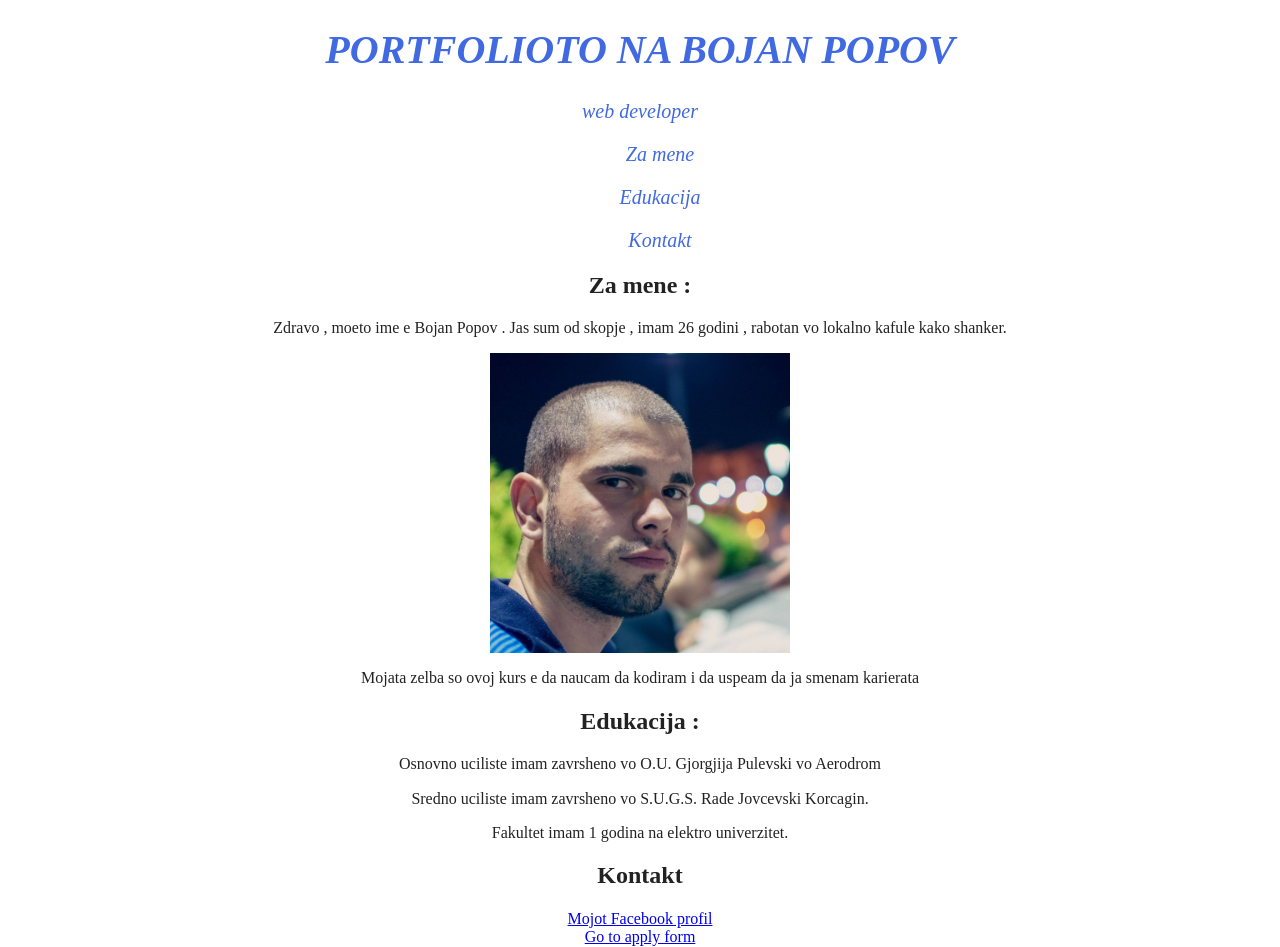
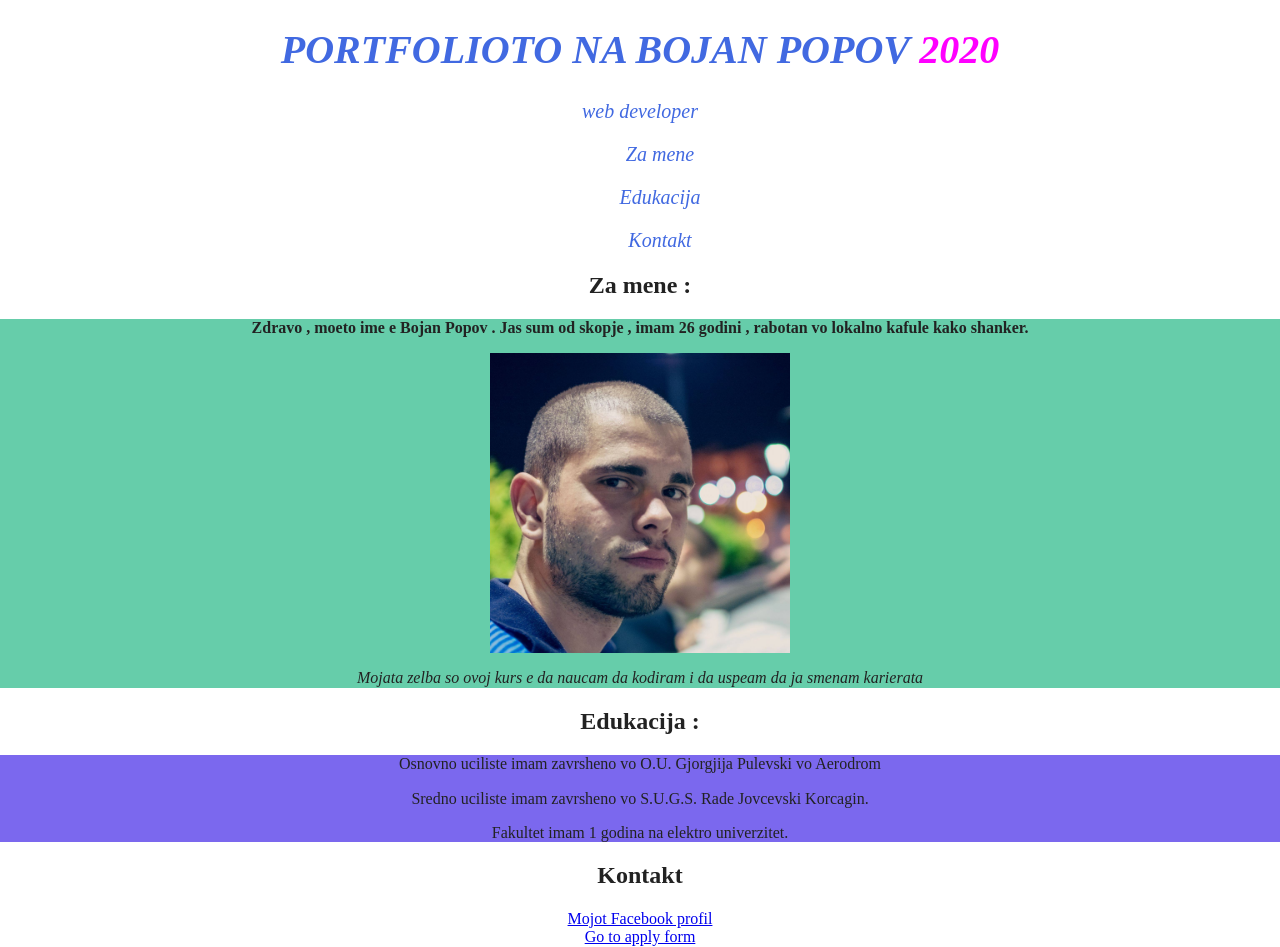
Before and after one commit to bojan-popov/CodeAcademy-, a website built with Parcel: page index.html in a window 1280 px wide. Built offline with nearby package versions, Linux system fonts and the light colour scheme.

Commit message:
learn complex selector

```diff
--- a/css/first.css
+++ b/css/first.css
@@ -1,13 +1,16 @@
+/* selektor */
 header {
   text-align: center;
   color: red;
   font-size: 20px;
   font-style: italic;
 }
+/* id selektor */
 #header-index {
   color: royalblue;
   text-decoration: cyan;
 }
+/* klasen selektor */
 .h1-index {
   text-align: center;
   text-transform: uppercase;
@@ -16,3 +19,28 @@ header {
 pregleduva faljot podocna
 Druga korist e da se komentira del od kodot za da se testira shto bi se slucilo
 shortcut ctrl + ? */
+/* kombinirani selektori */
+h1 .inside {
+  color: magenta;
+}
+#main .para1 {
+  font-weight: bold;
+}
+#main .para2 {
+  font-style: italic;
+}
+main .back1 {
+  background-color: mediumaquamarine;
+}
+main .back2 {
+  background-color: mediumslateblue;
+}
+/* psevdo selektori */
+a:hover {
+  color: red;
+  text-transform: uppercase;
+  font-weight: bold;
+}
+input:required {
+  border: 4px;
+}
--- a/index.html
+++ b/index.html
@@ -26,7 +26,9 @@
     <!-- komentar ctrl + ? -->
     <!-- selektiraj del od kodot pa ctrl + ? komentiras del od kodot  -->
     <header id="header-index">
-      <h1 class="h1-index">Portfolioto na Bojan Popov</h1>
+      <h1 class="h1-index">
+        Portfolioto na Bojan Popov <span class="inside">2020</span>
+      </h1>
       <p>web developer</p>
       <ul style="list-style-type: none;">
         <li>
@@ -40,11 +42,11 @@
         </li>
       </ul>
     </header>
-    <main style="text-align: center;">
+    <main id="main" style="text-align: center;">
       <section>
         <h2>Za mene :</h2>
-        <div>
-          <p>
+        <div class="back1">
+          <p class="para1">
             Zdravo , moeto ime e Bojan Popov . Jas sum od skopje , imam 26
             godini , rabotan vo lokalno kafule kako shanker.
           </p>
@@ -57,7 +59,7 @@
               height="300"
             />
           </div>
-          <p>
+          <p class="para2">
             Mojata zelba so ovoj kurs e da naucam da kodiram i da uspeam da ja
             smenam karierata
           </p>
@@ -67,7 +69,7 @@
         <h2>
           Edukacija :
         </h2>
-        <div>
+        <div class="back2">
           <p>
             Osnovno uciliste imam zavrsheno vo O.U. Gjorgjija Pulevski vo
             Aerodrom
```
Also changed, not shown: Second.html (+3 -3 lines).
